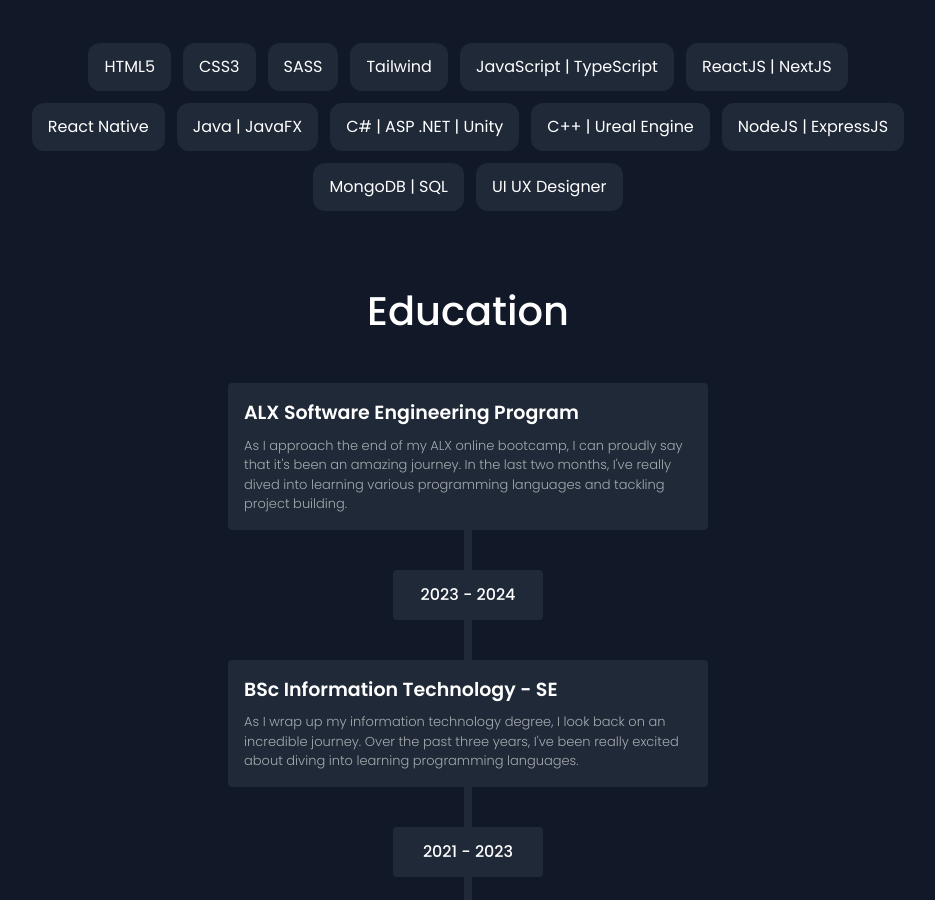
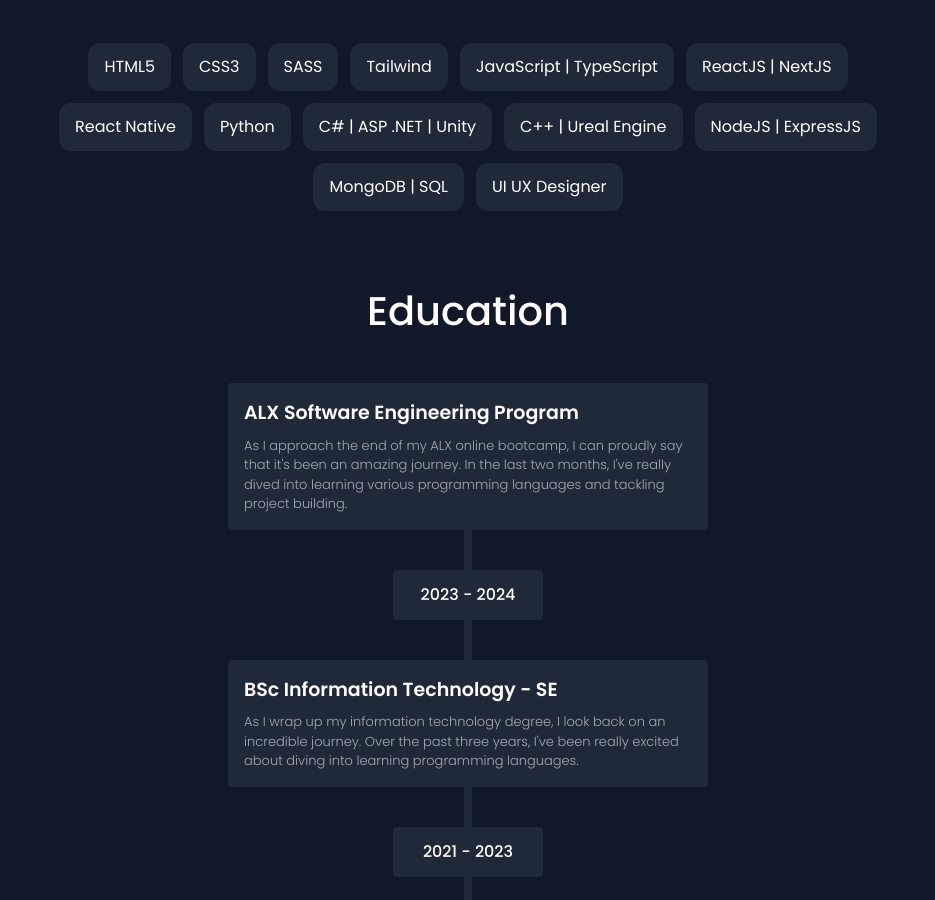
Before and after one commit to Maphari/maphari-folio, a Next.js app: page / in a window 1280 px wide. Shown: the part 2538-3438 px from the top of the page, without its empty margins (172-1107 px from the left). Built offline with nearby package versions, Linux system fonts and the light colour scheme.

Commit message:
Update Skills.tsx

```diff
--- a/app/skills-section/Skills.tsx
+++ b/app/skills-section/Skills.tsx
@@ -92,7 +92,7 @@ export const Skills: React.FC = () => {
           whileInView={{ opacity: 1, x: 0 }}
           transition={transtition}
         >
-          Java | JavaFX
+          Python
         </motion.div>
         <motion.div
           className="bg-[#1F2937] py-3 px-4 rounded-xl"
```
